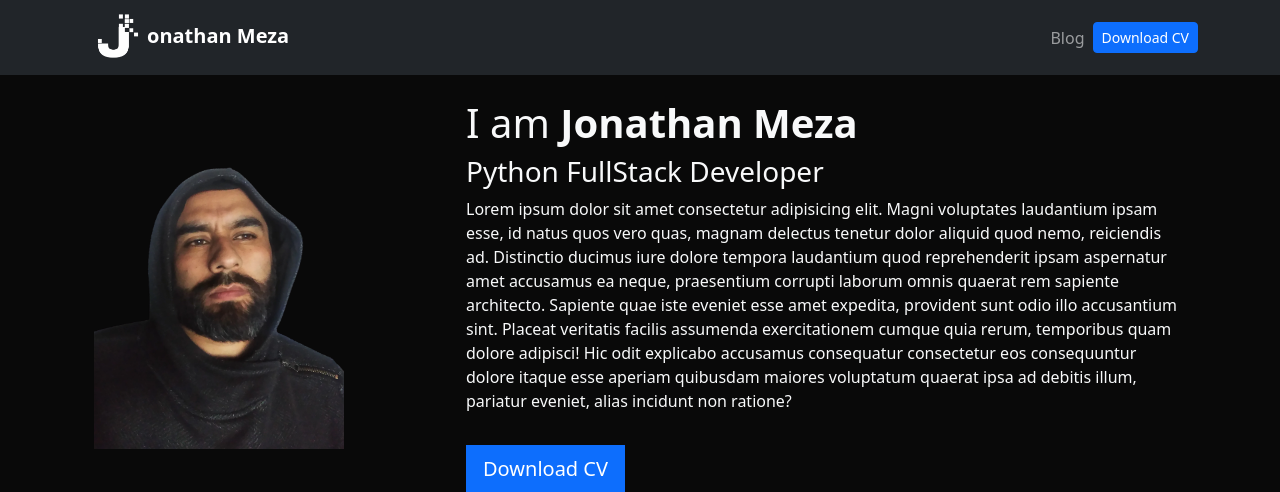
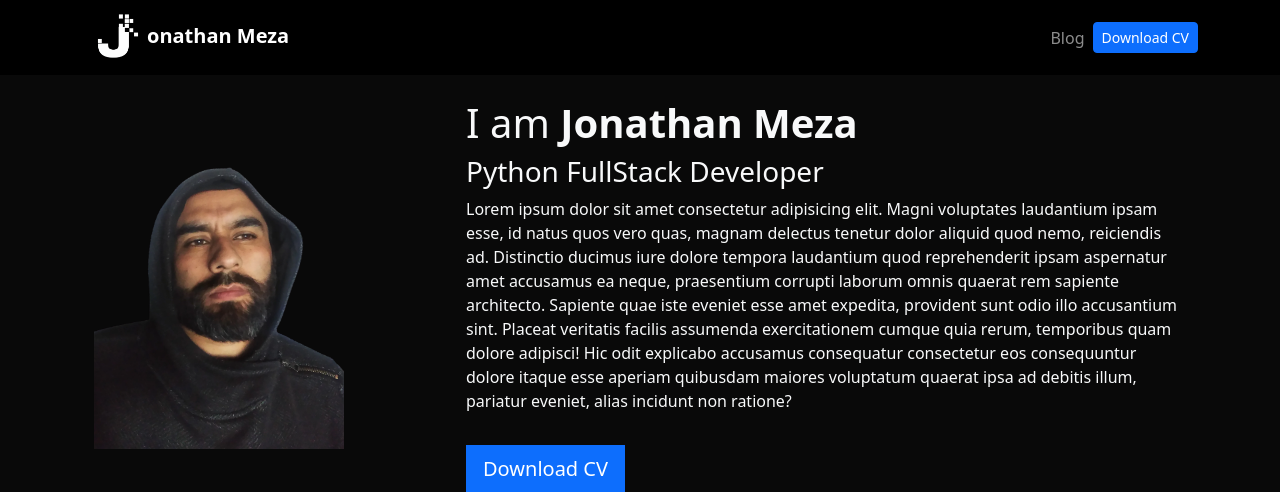
Before and after one commit to jonma0107/portfolio-with-django, a Django app: page / in a window 1280 px wide. Shown: the top 492 px of the page. Run offline with Django 4.2, Linux system fonts and the light colour scheme; data that the repository does not hold is empty.

Commit message:
[UPDATE] color of navbar

```diff
--- a/app_portfolio/templates/partials/navbar.html
+++ b/app_portfolio/templates/partials/navbar.html
@@ -1,6 +1,6 @@
 {% load static %}
 
-<nav class="navbar navbar-expand-lg navbar-dark bg-dark">
+<nav class="navbar navbar-expand-lg navbar-dark bg-black">
   <div class="container">
     <a class="navbar-brand fw-bold fst-normal" href="/"><img class="logo" src="{% static 'files/logo.png' %}" alt="logo">onathan Meza</a>
     <button class="navbar-toggler" type="button" data-bs-toggle="collapse" data-bs-target="#navbarNav" aria-controls="navbarNav" aria-expanded="false" aria-label="Toggle navigation">
```
